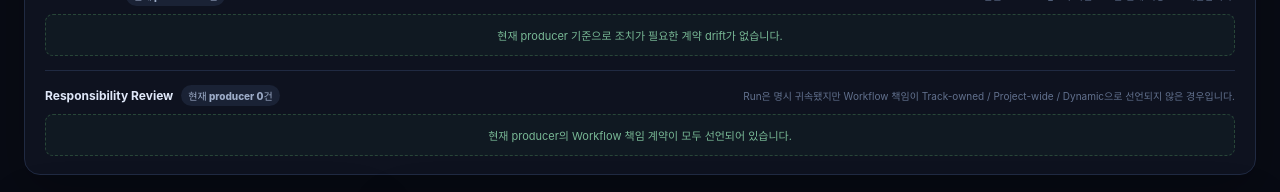
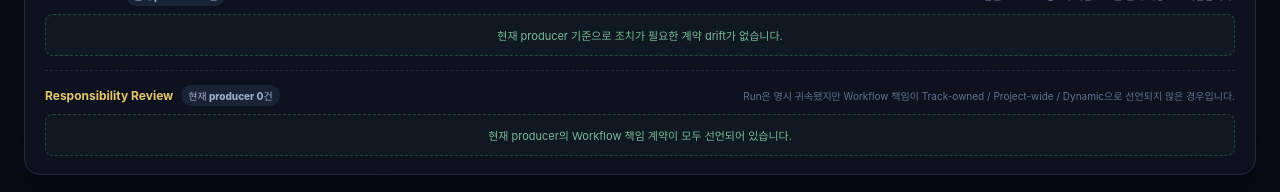
Before and after one commit to gycha0109-beep/CI-Watchtower, a React (Vite) app: page / in a window 1280 px wide. Shown: the part 653-845 px from the top of the page. Built offline with nearby package versions, Linux system fonts and the light colour scheme.

Commit message:
style: distinguish responsibility review

```diff
--- a/src/styles.css
+++ b/src/styles.css
@@ -62,6 +62,8 @@ h2 { font-size: 16px; margin: 0 0 15px; }
 }
 .producer-drift-row:hover, .producer-drift-row.selected { border-color: #40527a; background: #11182a; }
 .producer-drift-row.selected { box-shadow: inset 3px 0 0 #4a73ee; }
+.producer-drift.responsibility-review { border-top-style: dashed; }
+.producer-drift.responsibility-review .producer-drift-head b { color: #e4c66d; }
 .producer-drift.historical-drift { border-top-style: dashed; }
 .producer-drift.historical-drift .producer-drift-head b { color: #91a0ba; }
 .producer-drift-row.historical { background: #090e1b; opacity: .76; }
```
